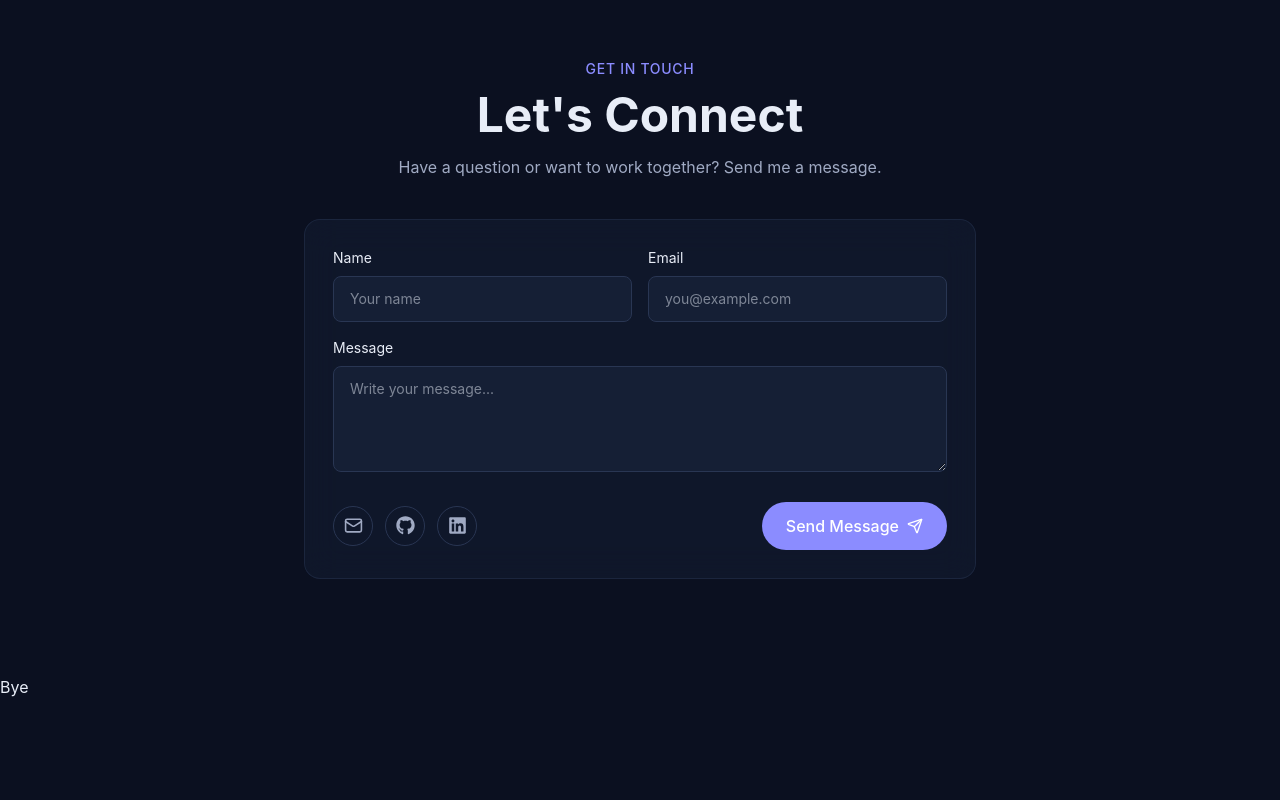
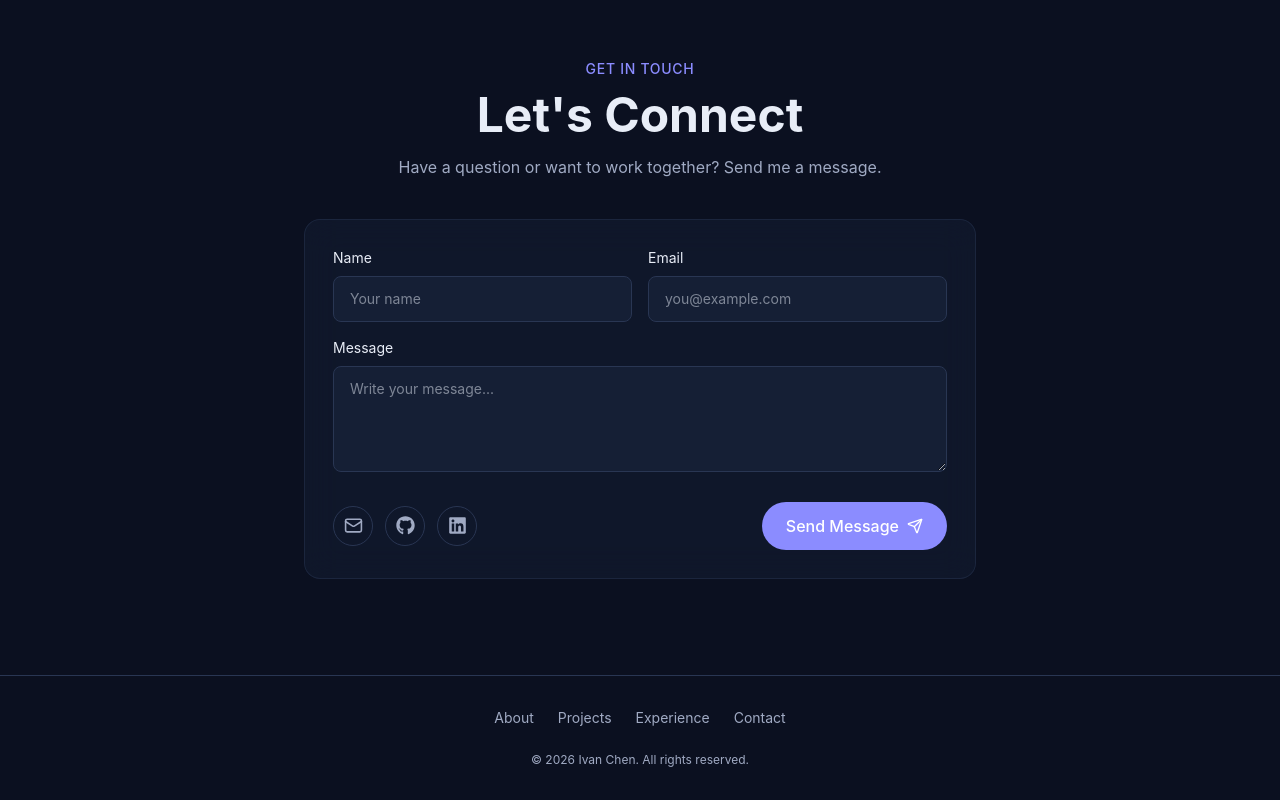
Before and after one commit to CowchPotatoe/Portfolio, a React (Vite) app: page / in a window 1280 px wide. Shown: the part 3671-4471 px from the top of the page. Before the commit the page ends 4370 px from the top, so only its background shows below. Built offline with nearby package versions, Linux system fonts and the light colour scheme.

Commit message:
Updated Footer section

```diff
--- a/src/components/layout/Footer.jsx
+++ b/src/components/layout/Footer.jsx
@@ -1,5 +1,28 @@
+const navLinks = [
+  { label: "About", href: "#about" },
+  { label: "Projects", href: "#projects" },
+  { label: "Experience", href: "#experience" },
+  { label: "Contact", href: "#contact" },
+];
+
 export const Footer = () => {
-    return (
-        <header>Bye</header>
-    );
-}
+  return (
+    <footer className="border-t border-border px-6 py-8">
+      <nav className="flex flex-wrap justify-center gap-6">
+        {navLinks.map(({ label, href }) => (
+          <a
+            key={label}
+            href={href}
+            className="text-sm text-muted-foreground transition-colors hover:text-primary"
+          >
+            {label}
+          </a>
+        ))}
+      </nav>
+
+      <p className="mt-6 text-center text-xs text-muted-foreground">
+        © {new Date().getFullYear()} Ivan Chen. All rights reserved.
+      </p>
+    </footer>
+  );
+};
```
